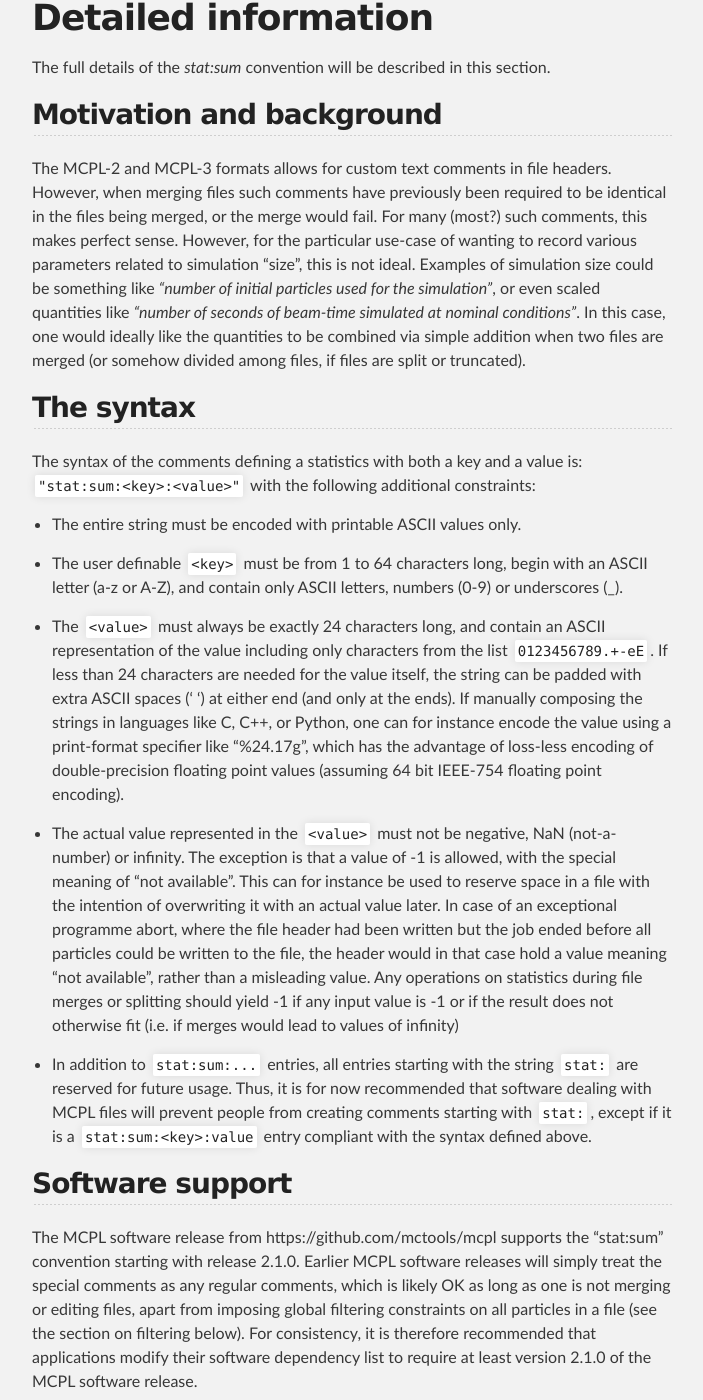
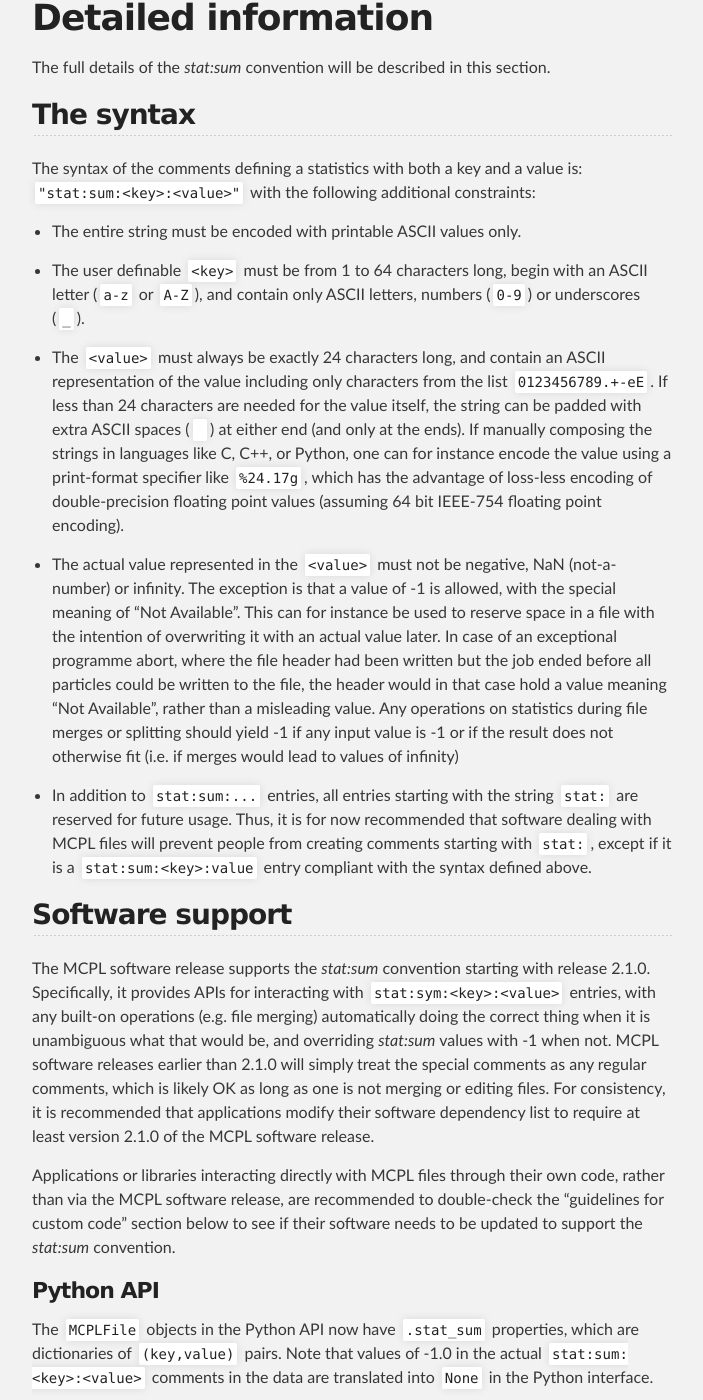
Before and after one commit to mctools/mcpl, a Jekyll site: the page built from format_statsum.md, in a window 1280 px wide and 1400 px high, scrolled down 1974 px. Shown: the whole window, without its empty margins (288-991 px from the left). Built offline with Jekyll 4.4.1, drawn with Linux system fonts in a browser that asks for light colours; some of the changed text lies outside the part shown.

Commit message:
Work on new format and stat:sum page

```diff
--- a/format_statsum.md
+++ b/format_statsum.md
@@ -9,7 +9,7 @@ weight: 50
 
 **WARNING: This page concerns documentation for a future release of MCPL and is still being edited**
 
-The *stat:sum* convention for statistics in MCPL headers, allows the addition of custom statistics to the headers of MCPL files, with the values being combined through simple addition when files are merged. These values are encoded into textual comments of the form `stat:sum:<key>:<value>`, and the present page provides both a brief introduction to the subject, as well as more detailed description of the allowed syntax and guidelines for how to deal with them in various scenarios where MCPL files are filtered, merged, split, or otherwise edited.
+The *stat:sum* convention for statistics in MCPL headers, allows the addition of custom statistics to the headers of MCPL files, with the values being combined through simple addition when files are merged. These values are encoded into MCPL header comment field in the form `stat:sum:<key>:<value>`, and the present page provides both a brief introduction to the subject, as well as more detailed description of the allowed syntax, software support, and guidelines for how to deal with stat:sum values various scenarios where MCPL files are filtered, merged, split, or otherwise edited.
 
 # Introduction
 
@@ -58,31 +58,26 @@ It is highly recommended that anyone implementing custom code for merging, split
 
 The full details of the *stat:sum* convention will be described in this section.
 
-## Motivation and background
-
-The MCPL-2 and MCPL-3 formats allows for custom text comments in file headers. However, when merging files such comments have previously been required to be identical in the files being merged, or the merge would fail. For many (most?)  such comments, this makes perfect sense. However, for the particular use-case of wanting to record various parameters related to simulation "size", this is not ideal. Examples of simulation size could be something like *"number of initial particles used for the simulation"*, or even scaled quantities like *"number of seconds of beam-time simulated at nominal conditions"*. In this case, one would ideally like the quantities to be combined via simple addition when two files are merged (or somehow divided among files, if files are split or truncated).
-
 ## The syntax
 
 The syntax of the comments defining a statistics with both a key and a value is: `"stat:sum:<key>:<value>"` with the following additional constraints:
 
 * The entire string must be encoded with printable ASCII values only.
 
-* The user definable `<key>` must be from 1 to 64 characters long, begin with an ASCII letter (a-z or A-Z), and contain only ASCII letters, numbers (0-9) or underscores (_).
+* The user definable `<key>` must be from 1 to 64 characters long, begin with an ASCII letter (`a-z` or `A-Z`), and contain only ASCII letters, numbers (`0-9`) or underscores (`_`).
 
-* The `<value>` must always be exactly 24 characters long, and contain an ASCII representation of the value including only characters from the list `0123456789.+-eE`.  If less than 24 characters are needed for the value itself, the string can be padded with extra ASCII spaces (' ') at either end (and only at the ends).  If manually composing the strings in languages like C, C++, or Python, one can for instance encode the value using a print-format specifier like "%24.17g", which has the advantage of loss-less encoding of double-precision floating point values (assuming 64 bit IEEE-754 floating point encoding).
+* The `<value>` must always be exactly 24 characters long, and contain an ASCII representation of the value including only characters from the list `0123456789.+-eE`.  If less than 24 characters are needed for the value itself, the string can be padded with extra ASCII spaces (` `) at either end (and only at the ends).  If manually composing the strings in languages like C, C++, or Python, one can for instance encode the value using a print-format specifier like `%24.17g`, which has the advantage of loss-less encoding of double-precision floating point values (assuming 64 bit IEEE-754 floating point encoding).
 
-* The actual value represented in the `<value>` must not be negative, NaN (not-a-number) or infinity. The exception is that a value of -1 is allowed, with the special meaning of "not available". This can for instance be used to reserve space in a file with the intention of overwriting it with an actual value later. In case of an exceptional programme abort, where the file header had been written but the job ended before all particles could be written to the file, the header would in that case hold a value meaning "not available", rather than a misleading value. Any operations on statistics during file merges or splitting should yield -1 if any input value is -1 or if the result does not otherwise fit (i.e. if merges would lead to values of infinity)
+* The actual value represented in the `<value>` must not be negative, NaN (not-a-number) or infinity. The exception is that a value of -1 is allowed, with the special meaning of "Not Available". This can for instance be used to reserve space in a file with the intention of overwriting it with an actual value later. In case of an exceptional programme abort, where the file header had been written but the job ended before all particles could be written to the file, the header would in that case hold a value meaning "Not Available", rather than a misleading value. Any operations on statistics during file merges or splitting should yield -1 if any input value is -1 or if the result does not otherwise fit (i.e. if merges would lead to values of infinity)
 
 * In addition to `stat:sum:...` entries, all entries starting with the string `stat:` are reserved for future usage. Thus, it is for now recommended that software dealing with MCPL files will prevent people from creating comments starting with `stat:`, except if it is a `stat:sum:<key>:value` entry compliant with the syntax defined above.
 
 ## Software support
 
-The MCPL software release from https://github.com/mctools/mcpl supports the "stat:sum" convention starting with release 2.1.0. Earlier MCPL software releases will simply treat the special comments as any regular comments, which is likely OK as long as one is not merging or editing files, apart from imposing global filtering constraints on all particles in a file (see the section on filtering below). For consistency, it is therefore recommended that applications modify their software dependency list to require at least version 2.1.0 of the MCPL software release.
+The MCPL software release supports the *stat:sum* convention starting with release 2.1.0. Specifically, it provides APIs for interacting with `stat:sym:<key>:<value>` entries, with any built-on operations (e.g. file merging) automatically doing the correct thing when it is unambiguous what that would be, and overriding *stat:sum* values with -1 when not. MCPL software releases earlier than 2.1.0 will simply treat the special comments as any regular comments, which is likely OK as long as one is not merging or editing files. For consistency, it is recommended that applications modify their software dependency list to require at least version 2.1.0 of the MCPL software release.
 
-Applications or libraries interacting directly with MCPL files through their own code, rather than via the MCPL software release, are recommended to double-check the "guidelines for developers" section below to see if their software needs to be updated to support the "stat:sum" convention. In general
 
-Users of the C or Python API of the MCPL software release do not have to fiddle with encoding or decoding `stat:sym:<key>:<value>` comments, since the APIs provide new convenience interfaces for interacting with them.
+Applications or libraries interacting directly with MCPL files through their own code, rather than via the MCPL software release, are recommended to double-check the "guidelines for custom code" section below to see if their software needs to be updated to support the *stat:sum* convention.
 
 ### Python API
 
```
